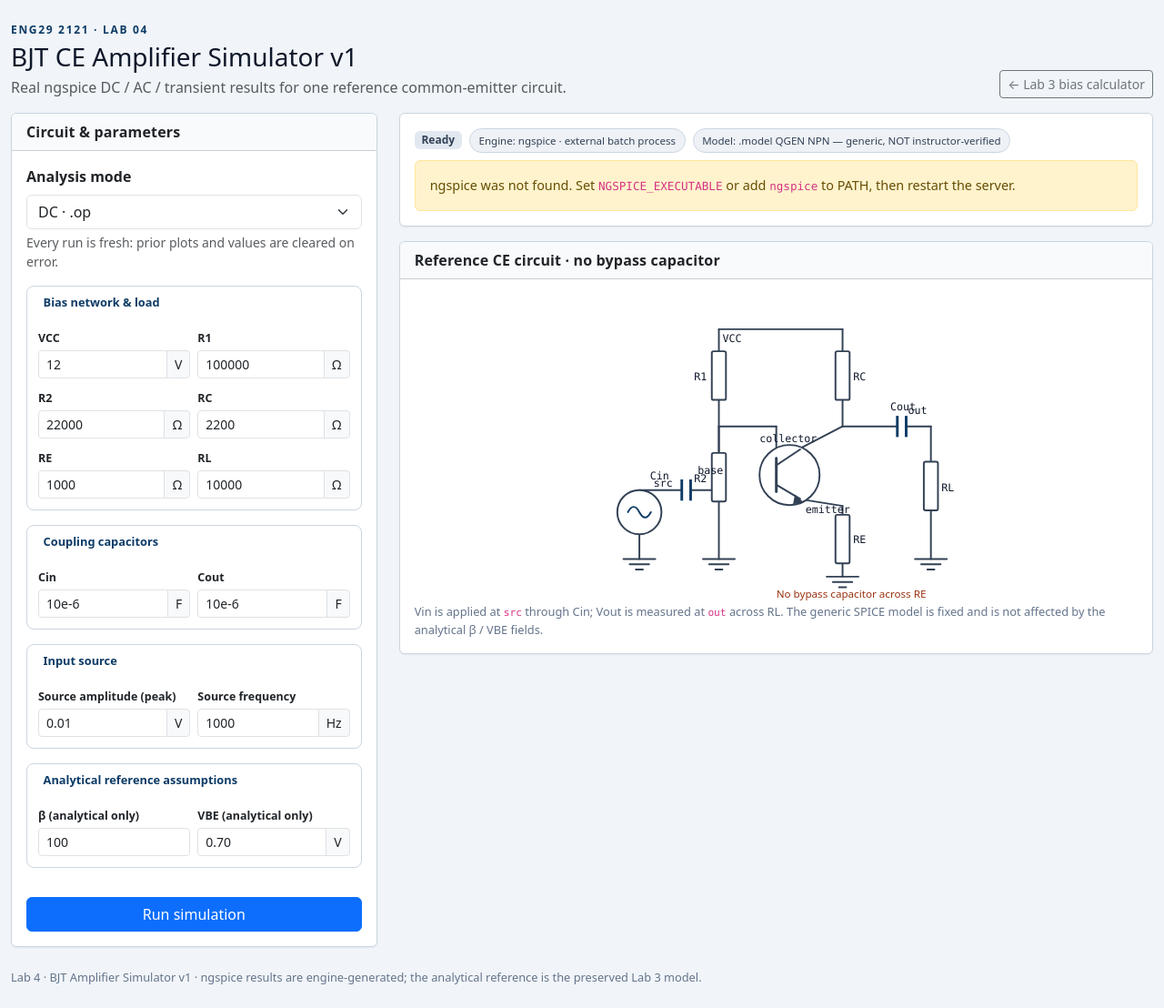
After one commit to jongpongkeaw-ai/Girlab, a Flask app: page /simulator in a window 1280 px wide. The commit adds this page. Shown: the whole page at 91% size. Run offline with Flask 3, Linux system fonts and the light colour scheme; some libraries are stand-ins or nearby versions.

Commit message:
feat(ui): add separated CE simulator route, plots and provenance

```diff
--- a/app.py
+++ b/app.py
@@ -1,6 +1,17 @@
 from flask import Flask, render_template, request
 
 from bjt import MODES, analyze_mode, parse_mode_input
+from bjt import analyze as analyze_bias
+from bjt import parse_bias_input
+from spice_engine import (
+    MODEL_LINE,
+    SIM_FIELDS,
+    SIMULATION_MODES,
+    find_executable,
+    parse_sim_input,
+    run_simulation,
+)
+from simulator_plots import bode_svg, wave_svg
 
 app = Flask(__name__)
 
@@ -163,3 +174,122 @@ def calculate():
     if errors:
         return _render(mode, values, errors, None)
     return _render(mode, values, {}, analyze_mode(mode, data))
+
+
+# --- Lab 4: ngspice CE amplifier simulator (new section; Lab 3 above unchanged) ---
+
+SIM_DEFAULTS = {
+    "vcc": "12",
+    "r1": "100000",
+    "r2": "22000",
+    "rc": "2200",
+    "re": "1000",
+    "rl": "10000",
+    "cin": "10e-6",
+    "cout": "10e-6",
+    "amplitude_v": "0.01",
+    "frequency_hz": "1000",
+    "beta": "100",
+    "vbe": "0.70",
+}
+
+SIM_FIELD_META = {
+    "vcc": ("VCC", "V"),
+    "r1": ("R1", "Ω"),
+    "r2": ("R2", "Ω"),
+    "rc": ("RC", "Ω"),
+    "re": ("RE", "Ω"),
+    "rl": ("RL", "Ω"),
+    "cin": ("Cin", "F"),
+    "cout": ("Cout", "F"),
+    "amplitude_v": ("Source amplitude (peak)", "V"),
+    "frequency_hz": ("Source frequency", "Hz"),
+    "beta": ("β (analytical only)", ""),
+    "vbe": ("VBE (analytical only)", "V"),
+}
+
+SIM_GROUPS = (
+    ("Bias network &amp; load", ("vcc", "r1", "r2", "rc", "re", "rl")),
+    ("Coupling capacitors", ("cin", "cout")),
+    ("Input source", ("amplitude_v", "frequency_hz")),
+    ("Analytical reference assumptions", ("beta", "vbe")),
+)
+
+SIM_MODE_LABELS = {"dc": "DC · .op", "ac": "AC · .ac", "tran": "Transient · .tran"}
+MODEL_LABEL = MODEL_LINE + " — generic, NOT instructor-verified"
+ENGINE_LABEL = "ngspice · external batch process"
+
+
+def _sim_log_excerpt(sim) -> str:
+    if sim is None or not sim.log:
+        return ""
+    return "\n".join(sim.log.splitlines()[:14])
+
+
+def _render_simulator(
+    values: dict[str, str],
+    errors: dict[str, str] | None = None,
+    sim=None,
+    analytical=None,
+    mode: str = "dc",
+    plot_ac: str = "",
+    plot_tran: str = "",
+):
+    return render_template(
+        "simulator.html",
+        values=values,
+        errors=errors or {},
+        sim=sim,
+        analytical=analytical,
+        mode=mode,
+        sim_modes=SIMULATION_MODES,
+        sim_mode_labels=SIM_MODE_LABELS,
+        sim_field_meta=SIM_FIELD_META,
+        sim_groups=SIM_GROUPS,
+        model_label=MODEL_LABEL,
+        engine_label=ENGINE_LABEL,
+        engine_available=find_executable() is not None,
+        plot_ac=plot_ac,
+        plot_tran=plot_tran,
+        sim_log_excerpt=_sim_log_excerpt(sim),
+    )
+
+
+@app.get("/simulator")
+def simulator():
+    return _render_simulator(SIM_DEFAULTS)
+
+
+@app.post("/simulator")
+def simulator_run():
+    mode = request.form.get("mode", "dc")
+    if mode not in SIMULATION_MODES:
+        mode = "dc"
+    values = {field: request.form.get(field, "") for field in SIM_FIELDS}
+    data, errors = parse_sim_input(values)
+    if errors:
+        return _render_simulator(values, errors=errors, mode=mode)
+
+    sim = run_simulation(data, mode)
+
+    bias_data, bias_errors = parse_bias_input(
+        {field: values[field] for field in ("vcc", "r1", "r2", "rc", "re", "beta", "vbe")}
+    )
+    analytical = analyze_bias(bias_data) if bias_data and not bias_errors else None
+
+    plot_ac = ""
+    plot_tran = ""
+    if sim.status == "success":
+        if mode == "ac":
+            plot_ac = bode_svg(sim.data)
+        elif mode == "tran":
+            plot_tran = wave_svg(sim.data)
+
+    return _render_simulator(
+        values,
+        sim=sim,
+        analytical=analytical,
+        mode=mode,
+        plot_ac=plot_ac,
+        plot_tran=plot_tran,
+    )
--- a/static/style.css
+++ b/static/style.css
@@ -111,3 +111,133 @@ body {
   color: #9a3412;
   font-size: 0.9rem;
 }
+
+/* --- Lab 4 simulator (new section only) --- */
+.sim-page .card-header {
+  background: #f8fafc;
+  letter-spacing: 0.01em;
+}
+
+.sim-kicker {
+  color: #0d3b66;
+  font-size: 0.75rem;
+  font-weight: 700;
+  letter-spacing: 0.14em;
+}
+
+.sim-fieldset {
+  border: 1px solid var(--line);
+  border-radius: 0.5rem;
+  margin: 0 0 1rem;
+  padding: 0.5rem 0.75rem 0.75rem;
+  min-width: 0;
+}
+
+.sim-legend-title {
+  color: #0d3b66;
+  font-size: 0.8rem;
+  font-weight: 700;
+  padding: 0 0.35rem;
+  width: auto;
+}
+
+.sim-input-label {
+  font-size: 0.78rem;
+  font-weight: 600;
+  margin-bottom: 0.2rem;
+}
+
+.sim-chip {
+  background: #eef2f7;
+  border: 1px solid var(--line);
+  border-radius: 999px;
+  color: #334155;
+  font-size: 0.72rem;
+  padding: 0.25rem 0.6rem;
+}
+
+.sim-status-ready { background: #e2e8f0; color: #334155; }
+.sim-status-success { background: #dcfce7; color: #166534; }
+.sim-status-error { background: #fee2e2; color: #991b1b; }
+
+.sim-alert {
+  font-size: 0.9rem;
+  margin-bottom: 0;
+}
+
+.sim-circuit-svg {
+  max-height: 340px;
+}
+
+.sim-metric {
+  border-left: 3px solid #0d3b66;
+  min-height: 100%;
+  padding-left: 0.6rem;
+}
+
+.sim-metric-label {
+  color: var(--muted);
+  display: block;
+  font-size: 0.75rem;
+  text-transform: uppercase;
+}
+
+.sim-metric-value {
+  display: block;
+  font-family: ui-monospace, SFMono-Regular, Menlo, Consolas, monospace;
+  font-size: 1rem;
+  font-variant-numeric: tabular-nums;
+  font-weight: 600;
+  overflow-wrap: anywhere;
+}
+
+.sim-metric-state { font-size: 0.9rem; }
+
+.sim-note {
+  color: var(--muted);
+  font-size: 0.8rem;
+  line-height: 1.5;
+}
+
+.sim-plot-wrap {
+  overflow-x: auto;
+}
+
+.simulation-plot {
+  display: block;
+  height: auto;
+  min-width: 620px;
+  width: 100%;
+}
+
+.sim-grid { stroke: #e2e8f0; stroke-width: 1; }
+.sim-axis { stroke: #334155; stroke-width: 1.5; }
+.sim-tick { fill: #64748b; font-size: 11px; font-family: ui-monospace, Consolas, monospace; }
+.sim-label { fill: #0f172a; font-size: 12px; font-weight: 700; }
+.sim-legend { font-size: 11px; font-weight: 700; }
+.sim-legend-gain, .sim-legend-vin { fill: #0d3b66; }
+.sim-legend-phase, .sim-legend-vout { fill: #c2410c; }
+.sim-note { fill: #64748b; }
+.sim-trace-gain, .sim-trace-vin { fill: none; stroke: #0d3b66; stroke-width: 2; }
+.sim-trace-phase, .sim-trace-vout { fill: none; stroke: #c2410c; stroke-width: 2; }
+
+.sim-analytical .card-header { background: #fffbeb; }
+.sim-evidence pre {
+  background: #f8fafc;
+  border: 1px solid var(--line);
+  border-radius: 0.4rem;
+  font-size: 0.75rem;
+  max-height: 260px;
+  overflow: auto;
+  padding: 0.6rem;
+}
+.sim-details { margin-bottom: 0.5rem; }
+.sim-details summary { cursor: pointer; font-size: 0.85rem; font-weight: 600; }
+.sim-footer { color: var(--muted); font-size: 0.8rem; }
+
+@media (max-width: 576px) {
+  .sim-page h1 { font-size: 1.4rem; }
+  .sim-chip { font-size: 0.68rem; }
+  .sim-metric-value { font-size: 0.9rem; }
+  .simulation-plot { min-width: 560px; }
+}
--- /dev/null
+++ b/templates/simulator.html
@@ -0,0 +1,193 @@
+<!doctype html>
+<html lang="en">
+<head>
+  <meta charset="utf-8">
+  <meta name="viewport" content="width=device-width, initial-scale=1">
+  <title>ENG29 2121 · BJT CE Amplifier Simulator</title>
+  <link rel="stylesheet" href="{{ url_for('static', filename='vendor/bootstrap.min.css') }}">
+  <link rel="stylesheet" href="{{ url_for('static', filename='style.css') }}">
+</head>
+<body>
+<main class="container-xxl py-4 sim-page">
+  <header class="d-flex flex-wrap justify-content-between align-items-end gap-2 mb-3">
+    <div>
+      <p class="sim-kicker mb-1">ENG29 2121 · LAB 04</p>
+      <h1 class="h3 mb-1">BJT CE Amplifier Simulator v1</h1>
+      <p class="text-muted mb-0">Real ngspice DC / AC / transient results for one reference common-emitter circuit.</p>
+    </div>
+    <a class="btn btn-outline-secondary btn-sm" href="{{ url_for('index') }}">← Lab 3 bias calculator</a>
+  </header>
+
+  <div class="row g-4">
+    <section class="col-lg-4" id="sim-input-panel" aria-label="Circuit and analysis inputs">
+      <div class="card h-100">
+        <div class="card-header fw-semibold">Circuit &amp; parameters</div>
+        <div class="card-body">
+          <form method="post" action="{{ url_for('simulator_run') }}">
+            <div class="mb-3">
+              <label for="sim-mode" class="form-label fw-semibold">Analysis mode</label>
+              <select class="form-select" id="sim-mode" name="mode">
+                {% for mode_id in sim_modes %}
+                <option value="{{ mode_id }}"{% if mode_id == mode %} selected{% endif %}>{{ sim_mode_labels[mode_id] }}</option>
+                {% endfor %}
+              </select>
+              <div class="form-text">Every run is fresh: prior plots and values are cleared on error.</div>
+            </div>
+
+            {% for title, fields in sim_groups %}
+            <fieldset class="sim-fieldset">
+              <legend class="sim-legend-title">{{ title|safe }}</legend>
+              <div class="row g-2">
+                {% for field in fields %}
+                <div class="col-6">
+                  <label class="form-label sim-input-label" for="f-{{ field }}">{{ sim_field_meta[field][0] }}</label>
+                  <div class="input-group input-group-sm">
+                    <input class="form-control{% if errors[field] %} is-invalid{% endif %}"
+                           id="f-{{ field }}" name="{{ field }}" value="{{ values[field] }}" inputmode="decimal">
+                    {% if sim_field_meta[field][1] %}
+                    <span class="input-group-text">{{ sim_field_meta[field][1] }}</span>
+                    {% endif %}
+                  </div>
+                  {% if errors[field] %}
+                  <div class="invalid-feedback d-block error">{{ errors[field] }}</div>
+                  {% endif %}
+                </div>
+                {% endfor %}
+              </div>
+            </fieldset>
+            {% endfor %}
+
+            <button class="btn btn-primary w-100 mt-3" type="submit">Run simulation</button>
+          </form>
+        </div>
+      </div>
+    </section>
+
+    <section class="col-lg-8" id="sim-results-panel" aria-label="Simulation results and provenance">
+      <div class="card mb-3">
+        <div class="card-body">
+          <div class="d-flex flex-wrap gap-2 align-items-center mb-2">
+            {% if errors %}
+              <span class="badge sim-status-error">Error · validation</span>
+            {% elif sim and sim.status == 'success' %}
+              <span class="badge sim-status-success">Success · real ngspice run</span>
+            {% elif sim and sim.status == 'error' %}
+              <span class="badge sim-status-error">Error · engine</span>
+            {% else %}
+              <span class="badge sim-status-ready">Ready</span>
+            {% endif %}
+            <span class="sim-chip">Engine: {{ engine_label }}</span>
+            <span class="sim-chip">Model: {{ model_label }}</span>
+          </div>
+          {% if errors %}
+          <div class="alert alert-danger sim-alert" role="alert">
+            <strong>Error</strong> — fix the highlighted inputs. No simulation was run and no plots are shown.
+          </div>
+          {% elif not engine_available %}
+          <div class="alert alert-warning sim-alert" role="alert">
+            ngspice was not found. Set <code>NGSPICE_EXECUTABLE</code> or add <code>ngspice</code> to PATH, then restart the server.
+          </div>
+          {% elif sim and sim.status == 'error' %}
+          <div class="alert alert-danger sim-alert" role="alert"><strong>Error</strong> — {{ sim.error }}</div>
+          {% else %}
+          <p class="text-muted small mb-0">Choose an analysis mode, adjust the circuit values, then run. Results below are produced by an external ngspice process, not by the analytical Lab 3 calculator.</p>
+          {% endif %}
+        </div>
+      </div>
+
+      <div class="card mb-3" id="sim-circuit-card">
+        <div class="card-header fw-semibold">Reference CE circuit · no bypass capacitor</div>
+        <div class="card-body">
+          {% include '_circuit_sim.svg' %}
+          <p class="sim-note mb-0">Vin is applied at <code>src</code> through Cin; Vout is measured at <code>out</code> across RL. The generic SPICE model is fixed and is not affected by the analytical β / VBE fields.</p>
+        </div>
+      </div>
+
+      {% if sim and sim.status == 'success' and mode == 'dc' %}
+      <div class="card mb-3" id="simulation-results">
+        <div class="card-header fw-semibold">DC operating point · ngspice <code>.op</code></div>
+        <div class="card-body">
+          <div class="row g-3">
+            <div class="col-6 col-md-4"><div class="sim-metric"><span class="sim-metric-label">VB · base</span><span class="sim-metric-value">{{ sim.data.vb_v|voltage }}</span></div></div>
+            <div class="col-6 col-md-4"><div class="sim-metric"><span class="sim-metric-label">VE · emitter</span><span class="sim-metric-value">{{ sim.data.ve_v|voltage }}</span></div></div>
+            <div class="col-6 col-md-4"><div class="sim-metric"><span class="sim-metric-label">VC · collector</span><span class="sim-metric-value">{{ sim.data.vc_v|voltage }}</span></div></div>
+            <div class="col-6 col-md-4"><div class="sim-metric"><span class="sim-metric-label">VCE</span><span class="sim-metric-value">{{ sim.data.vce_v|voltage }}</span></div></div>
+            <div class="col-6 col-md-4"><div class="sim-metric"><span class="sim-metric-label">IC · via RC drop</span><span class="sim-metric-value">{{ sim.data.ic_a|current }}</span></div></div>
+            <div class="col-6 col-md-4"><div class="sim-metric"><span class="sim-metric-label">Circuit state</span><span class="sim-metric-value sim-metric-state">
+              {% if sim.data.vce_v <= 0.2 %}Saturation{% elif sim.data.ic_a|abs < 0.000000001 %}Cutoff{% else %}Active{% endif %}
+            </span></div></div>
+          </div>
+          <p class="sim-note mb-0">IC is derived from the simulated collector node and the specified RC: IC = (VCC − VC) / RC. No device-specific parameters are claimed.</p>
+        </div>
+      </div>
+      {% endif %}
+
+      {% if sim and sim.status == 'success' and mode == 'ac' %}
+      <div class="card mb-3" id="simulation-results">
+        <div class="card-header fw-semibold">AC response · ngspice <code>.ac</code></div>
+        <div class="card-body">
+          <div class="row g-3 mb-3">
+            <div class="col-6 col-md-4"><div class="sim-metric"><span class="sim-metric-label">−3 dB cutoff</span><span class="sim-metric-value">{{ sim.data.cutoff_hz }}</span></div></div>
+            <div class="col-6 col-md-4"><div class="sim-metric"><span class="sim-metric-label">Sweep points</span><span class="sim-metric-value">{{ sim.data.frequency_hz|length }}</span></div></div>
+            <div class="col-12"><p class="sim-note mb-0">{{ sim.data.vin_reference }}. Vout: {{ sim.data.vout_node }}. Gain = |Vout / Vin|; Vin is the 1 V, 0° AC source in the netlist.</p></div>
+          </div>
+          <div class="sim-plot-wrap">{{ plot_ac|safe }}</div>
+        </div>
+      </div>
+      {% endif %}
+
+      {% if sim and sim.status == 'success' and mode == 'tran' %}
+      <div class="card mb-3" id="simulation-results">
+        <div class="card-header fw-semibold">Transient waveforms · ngspice <code>.tran</code></div>
+        <div class="card-body">
+          <div class="row g-3 mb-3">
+            <div class="col-6 col-md-4"><div class="sim-metric"><span class="sim-metric-label">Vin peak</span><span class="sim-metric-value">{{ sim.data.vin_peak_v|voltage }}</span></div></div>
+            <div class="col-6 col-md-4"><div class="sim-metric"><span class="sim-metric-label">Vout peak</span><span class="sim-metric-value">{{ sim.data.vout_peak_v|voltage }}</span></div></div>
+            <div class="col-6 col-md-4"><div class="sim-metric"><span class="sim-metric-label">Phase inversion</span><span class="sim-metric-value">{{ 'Yes' if sim.data.inverted else 'No' }}</span></div></div>
+            <div class="col-12"><p class="sim-note mb-0">Vin: {{ sim.data.vin_reference }}. Vout: {{ sim.data.vout_node }}. Vin and Vout use separate vertical scales so the small input is visible.</p></div>
+          </div>
+          <div class="sim-plot-wrap">{{ plot_tran|safe }}</div>
+        </div>
+      </div>
+      {% endif %}
+
+      {% if analytical %}
+      <div class="card mb-3 sim-analytical" id="analytical-reference">
+        <div class="card-header fw-semibold">Analytical DC reference · <code>bjt.py</code> (NOT ngspice)</div>
+        <div class="card-body">
+          <div class="row g-3">
+            <div class="col-6 col-md-4"><div class="sim-metric"><span class="sim-metric-label">VB</span><span class="sim-metric-value">{{ analytical.vb_v|voltage }}</span></div></div>
+            <div class="col-6 col-md-4"><div class="sim-metric"><span class="sim-metric-label">VE</span><span class="sim-metric-value">{{ analytical.ve_v|voltage }}</span></div></div>
+            <div class="col-6 col-md-4"><div class="sim-metric"><span class="sim-metric-label">VCE</span><span class="sim-metric-value">{{ analytical.vce_v|voltage }}</span></div></div>
+            <div class="col-6 col-md-4"><div class="sim-metric"><span class="sim-metric-label">IC</span><span class="sim-metric-value">{{ analytical.ic_a|current }}</span></div></div>
+            <div class="col-6 col-md-4"><div class="sim-metric"><span class="sim-metric-label">Region</span><span class="sim-metric-value">{{ analytical.region|capitalize }}</span></div></div>
+          </div>
+          <p class="sim-note mb-0">Thevenin hand model with fixed assumptions β = {{ values.beta }}, VBE = {{ values.vbe }} V. It does not change the SPICE model, so differences from the ngspice DC result are expected.</p>
+        </div>
+      </div>
+      {% endif %}
+
+      {% if sim %}
+      <div class="card mb-3 sim-evidence">
+        <div class="card-header fw-semibold">Run evidence</div>
+        <div class="card-body">
+          <details class="sim-details"{% if sim.status == 'error' %} open{% endif %}>
+            <summary>Netlist sent to ngspice</summary>
+            <pre>{{ sim.netlist }}</pre>
+          </details>
+          <details class="sim-details">
+            <summary>ngspice log excerpt</summary>
+            <pre>{{ sim_log_excerpt if sim_log_excerpt else 'No log output.' }}</pre>
+          </details>
+        </div>
+      </div>
+      {% endif %}
+    </section>
+  </div>
+
+  <footer class="sim-footer mt-4">
+    <p class="mb-0">Lab 4 · BJT Amplifier Simulator v1 · ngspice results are engine-generated; the analytical reference is the preserved Lab 3 model.</p>
+  </footer>
+</main>
+</body>
+</html>
```
Also changed, not shown: simulator_plots.py (added, +141 -0 lines), tests/test_app_simulator.py (added, +72 -0 lines), templates/_circuit_sim.svg (added).
